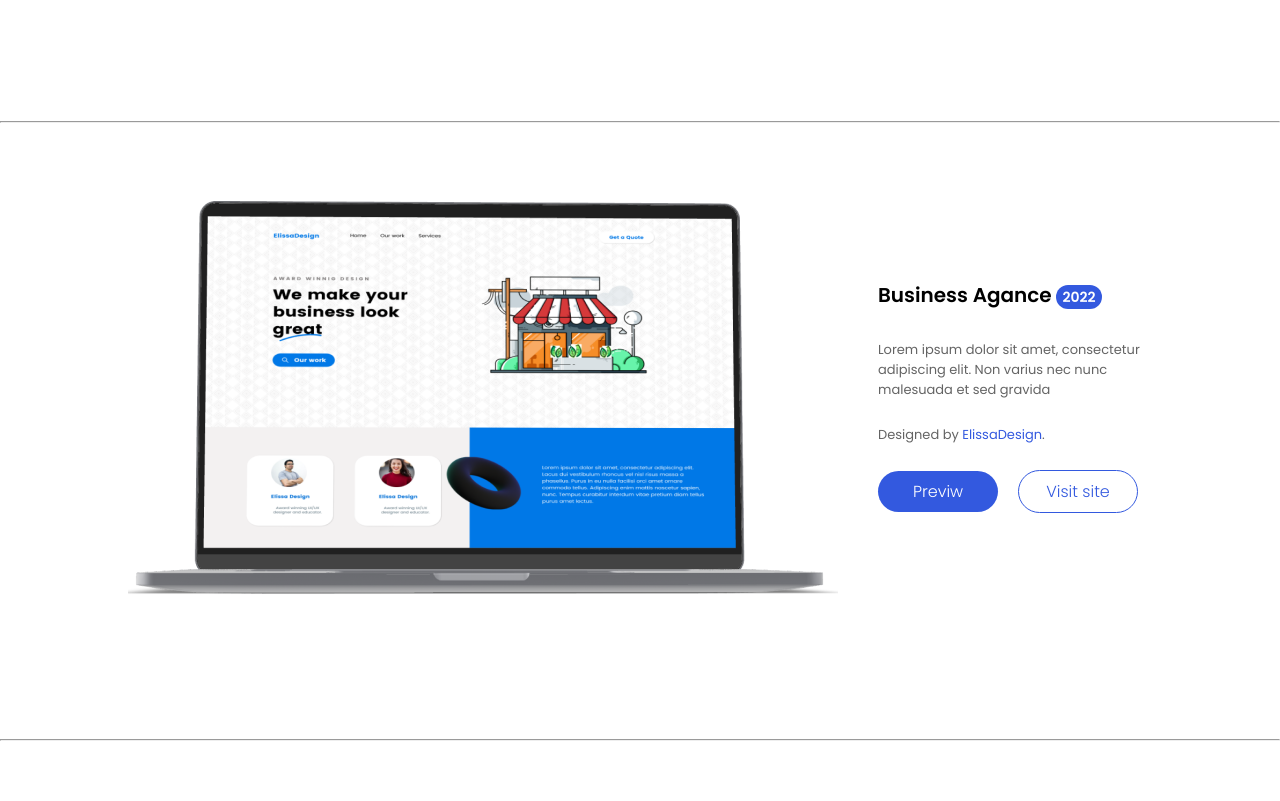
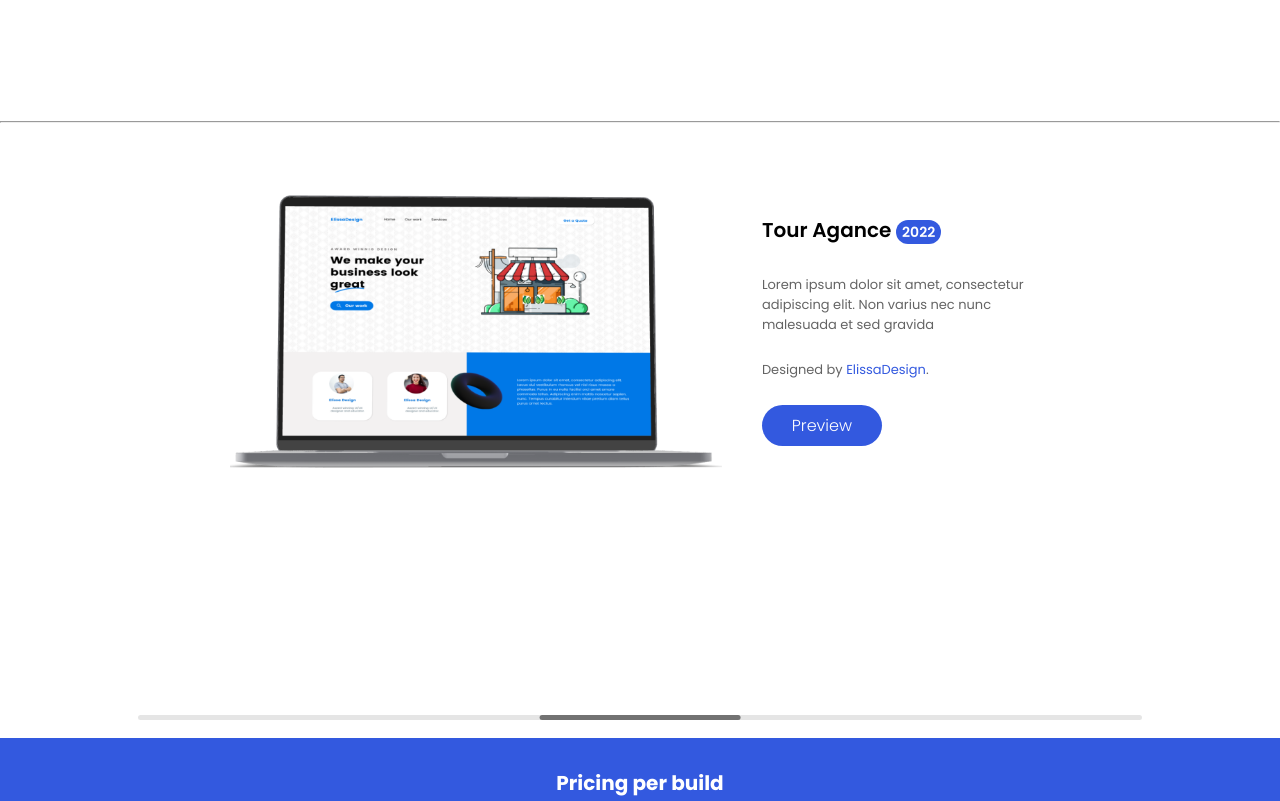
Before and after one commit to ElissaDesign/portfolio_fn, a plain HTML site: page index.html in a window 1280 px wide. Shown: the part 1580-2381 px from the top of the page. Drawn offline with nearby package versions, Linux system fonts and the light colour scheme; some packages are replaced by stand-ins of ours; a script that the page names is missing.

Commit message:
Swipper Fixing index.html

```diff
--- a/css/style.css
+++ b/css/style.css
@@ -346,12 +346,25 @@ section{
 
  /* ------------------section-3 Portfolio----------------------- */
 
+ /* Swipper  */
+ .swiper {
+    width: 80%;
+    height: 600px;
+  }
+
+
+ /* ------------------- */
+
+
+
+
+
  .portfolio-container{
      display: flex;
      align-items: center;
  }
  .portfolio-container .portfolio-img{
-     width: 100%;
+     width: 60%;
  }
  .portfolio-container .portfolio-text{
      margin-left: 40px;
@@ -383,7 +396,7 @@ section{
 
  @media(max-width: 1200px){
     .portfolio-container .portfolio-img{
-        width: 80%;
+        width: 60%;
     }
  }
  @media(max-width: 1130px){
@@ -400,6 +413,7 @@ section{
     }
     .portfolio-container .portfolio-text{
         margin-top: 20px;
+        margin-left: 0px ;
         text-align: center;
     }
     .portfolio-text .btn-container{
@@ -460,6 +474,7 @@ section{
 .pricing-section{
     width: 100%;
     background-color: #3359DF;
+    margin-top: 15px;
 }
 .pricing-section h1{
     padding-top: 30px;
--- a/index.html
+++ b/index.html
@@ -91,25 +91,12 @@
 <!-- ------------section-3 Portfolio-------------------------- -->
 
 
-    <section id="portfolio">
-        <div class="Portfolio-container">
-            <img src="images/Portfolio.svg.png" alt="Template image" class="portfolio-img">
-            <div class="portfolio-text">
-                <h1>Business Agance <span>2022</span></h1>
-                <p>Lorem ipsum dolor sit amet, consectetur adipiscing elit. Non varius nec nunc malesuada et sed gravida  </p>
-                <br>
-                <p>Designed by <span>ElissaDesign</span>.</p>
-                <div class="btn-container">
-                    <button type="button" class="btn-porfolio-colored">Previw</button>
-                    <button type="button" class="btn-portfolio-colorless">Visit site</button>
-                </div>
-            </div>
-        </div>
-    </section>
-
-<hr>
-
-
+<!-- Slider main container -->
+<div class="swiper">
+    <!-- Additional required wrapper -->
+    <div class="swiper-wrapper">
+      <!-- Slides -->
+      <div class="swiper-slide" data-swiper-autoplay="3000" >
 
         <section>
             <div class="Portfolio-container">
@@ -121,16 +108,15 @@
                     <p>Designed by <span>ElissaDesign</span>.</p>
                     <div class="btn-container">
                         <button type="button" class="btn-porfolio-colored">Preview</button>
-                    <button type="button" class="btn-portfolio-colorless">Visit site</button>
+                        <!-- <button type="button" class="btn-portfolio-colorless">Visit site</button> -->
                     </div>
                 </div>
             </div>
         </section>
 
 
-<hr>
-
-
+    </div>
+      <div class="swiper-slide" data-swiper-autoplay="3000">
 
         <section>
             <div class="Portfolio-container">
@@ -142,14 +128,14 @@
                     <p>Designed by <span>ElissaDesign</span>.</p>
                     <div class="btn-container">
                         <button type="button" class="btn-porfolio-colored">Preview</button>
-                    <button type="button" class="btn-portfolio-colorless">Visit site</button>
+                        <!-- <button type="button" class="btn-portfolio-colorless">Visit site</button> -->
                     </div>
                 </div>
             </div>
         </section>
 
-<hr>
-
+      </div>
+      <div class="swiper-slide" data-swiper-autoplay="3000">
 
         <section>
             <div class="Portfolio-container">
@@ -161,11 +147,22 @@
                     <p>Designed by <span>ElissaDesign</span>.</p>
                     <div class="btn-container">
                         <button type="button" class="btn-porfolio-colored">Preview</button>
-                    <button type="button" class="btn-portfolio-colorless btn-colorless">Visit site</button>
+                        <!-- <button type="button" class="btn-portfolio-colorless btn-colorless">Visit site</button> -->
                     </div>
                 </div>
             </div>
         </section>
+
+
+      </div>
+      ...
+    </div>
+
+    <!-- If we need scrollbar -->
+    <div class="swiper-scrollbar"></div>
+</div>
+
+
 
 
 
@@ -275,7 +272,7 @@
 
 
 
-
+    <script src="https://unpkg.com/swiper@8/swiper-bundle.min.js"></script>
     <script src="js/index.js"></script>
 </body>
 </html>
--- a/js/index.js
+++ b/js/index.js
@@ -13,6 +13,31 @@ var navContainer = document.getElementById("navContainer");
 	    speed: 1000,
 	    speedAsDuration: true
 })
+
+
+// Swipper js
+
+
+const swiper = new Swiper('.swiper', {
+    // Optional parameters
+    direction: 'horizontal',
+    loop: true,
+
+    // If we need pagination
+    pagination: {
+      el: '.swiper-pagination',
+    },
+    // And if we need scrollbar
+    scrollbar: {
+      el: '.swiper-scrollbar',
+    },
+    autoplay: {
+        delay: 5000,
+      },
+  });
+
+
+// -------------
 
 
 
```
Lines whose indentation alone changed are shown as unchanged.
